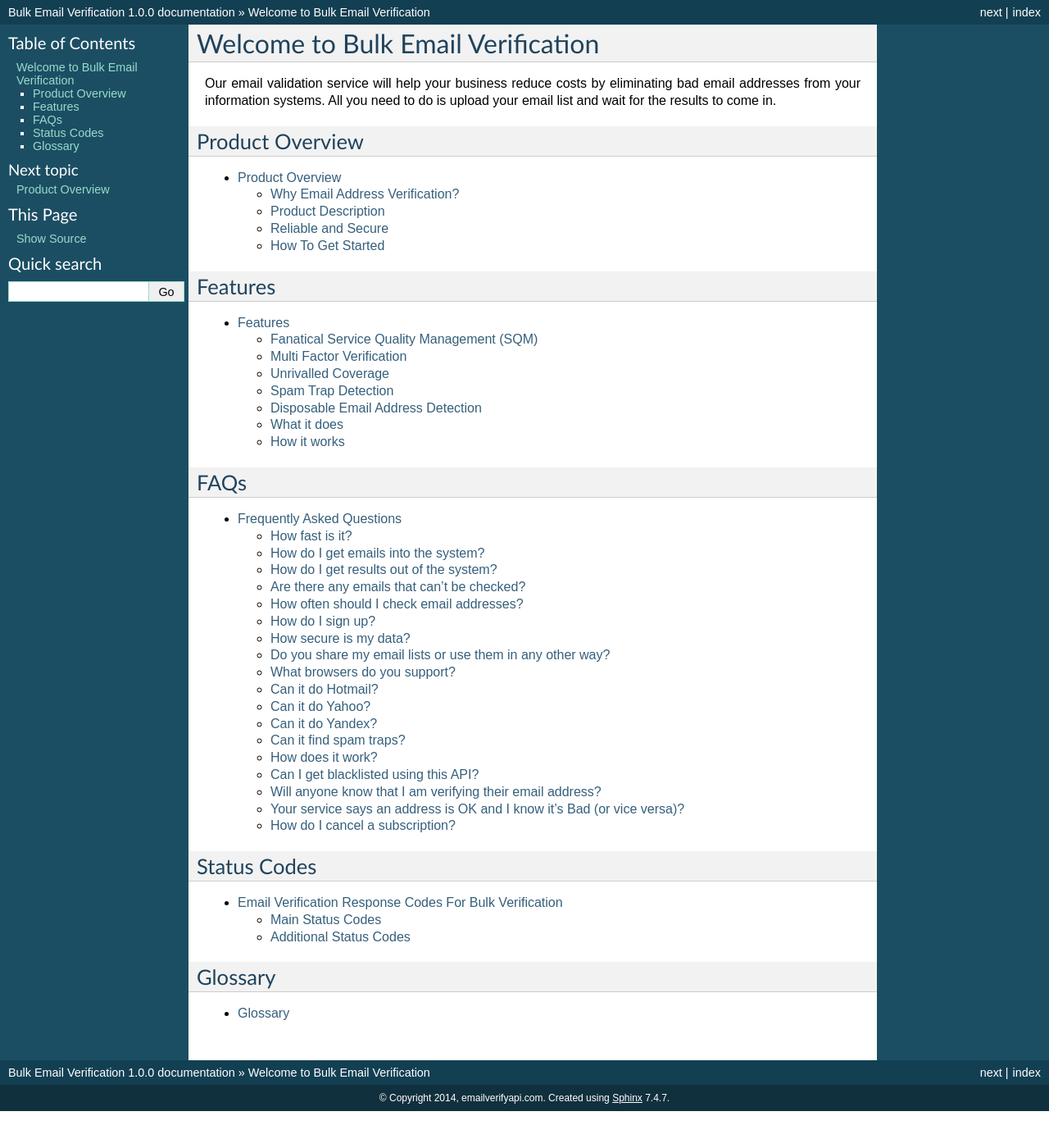
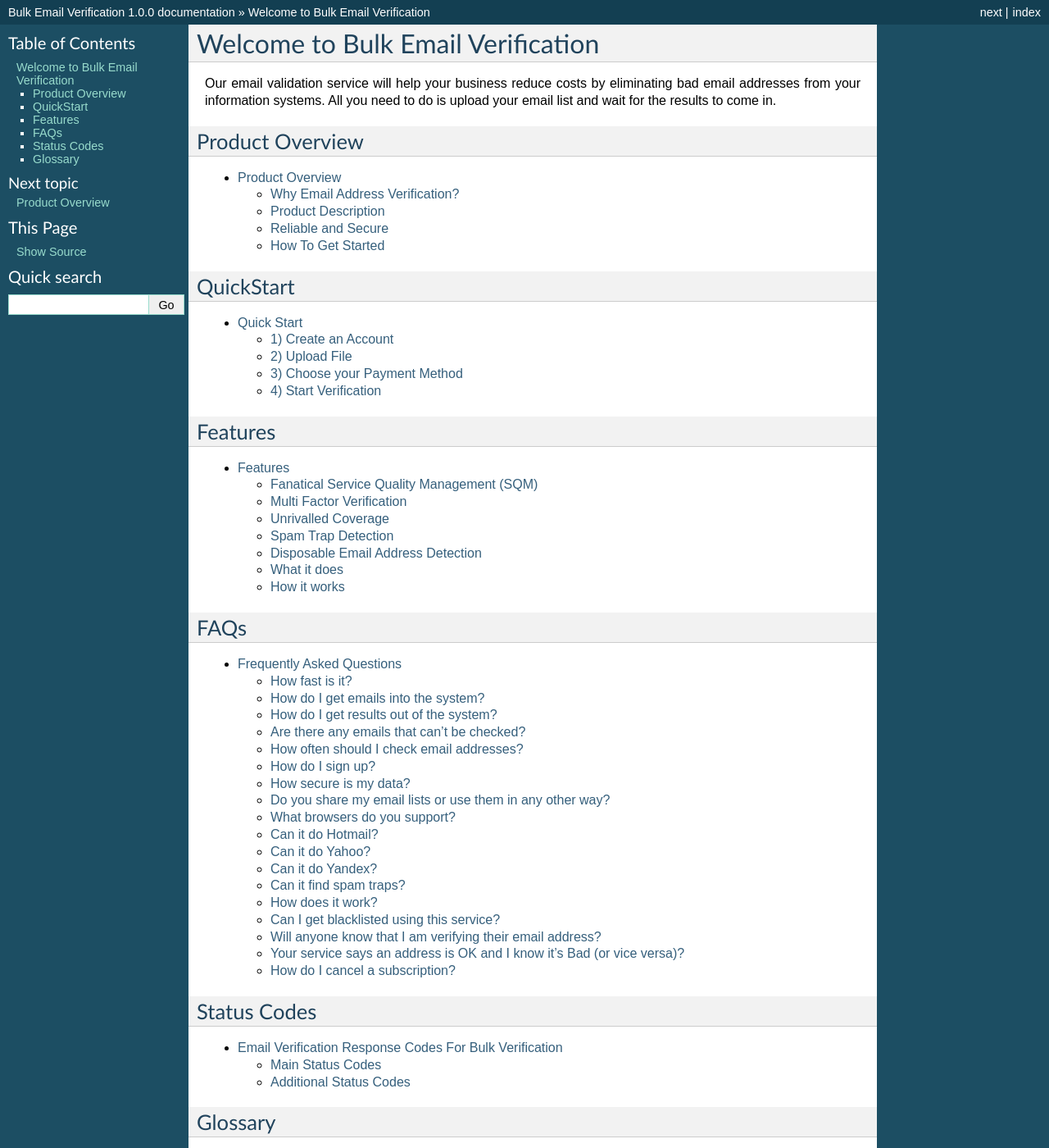
Before and after one commit to emailverifyapicom/docs-bulk, a Sphinx documentation site: the page built from docs/index.rst, in a window 1280 px wide and 1400 px high. Shown: the whole window at 82% size. Built offline with Sphinx 7.4.7, drawn with Linux system fonts in a browser that asks for light colours.

Commit message:
Added quickstart page and removed reference to API

```diff
--- a/docs/frequently-asked-questions.rst
+++ b/docs/frequently-asked-questions.rst
@@ -84,7 +84,7 @@
 
 `emailverifyapi.com`_'s strength in dealing with the \"hard bit\" of email verification comes from years of experience in doing email verification together with our complete ownership of our :term:`SMTP` verification software stack together with an extensive cloud based infrastructure. That's why `emailverifyapi.com`_ can do the \"hard bits\" best and offer outstanding coverage on the more difficult domains such as Yahoo and Hotmail.
 
-Can I get blacklisted using this API?
+Can I get blacklisted using this service?
 -------------------------------------
 No. It's `emailverifyapi.com`_ infrastructure that does the work.
 
@@ -105,7 +105,7 @@
 
 For example, say we take an email address of "this.seems.to.verify@hotmail.com" to send to. We are sending from a fictitious email address "my.sending.account@gmail.com".
 
-"this.seems.to.verify@hotmail.com" reports with status code of "OK" from the email verification :term:`API`. However, when you send an email to "this.seems.to.verify@hotmail.com", the email bounces.
+"this.seems.to.verify@hotmail.com" reports with status code of "OK" from the email verification service. However, when you send an email to "this.seems.to.verify@hotmail.com", the email bounces.
 Further inspection of the bounced email Non Delivery Report (NDR) headers show something like the following:
 
 ::
--- a/docs/index.rst
+++ b/docs/index.rst
@@ -8,6 +8,14 @@
 	:maxdepth: 2
 
 	product-overview
+
+QuickStart
+----------
+
+.. 	toctree::
+	:maxdepth: 2
+
+	quickstart
 
 Features
 --------
--- /dev/null
+++ b/docs/quickstart.rst
@@ -0,0 +1,26 @@
+Quick Start
+===========
+
+This quick start guide is designed to get you up and running as fast as possible.
+
+Please follow the steps below in sequence:
+
+1) Create an Account
+--------------------
+`Create an account <https://upload.emailverifyapi.com>`_ supplying your an email and password.
+
+2) Upload File
+--------------
+Navigate to the 'Upload a file' tab. You can drag and drop or manually point to the file.
+
+We currently accept .csv or .txt files.
+
+These can contain multiple data fields, not just email addresses. Our system will pick out the email address field automatically and preserve the rest of your data.
+
+3) Choose your Payment Method
+-----------------------------
+You can either pay as you go or subscribe to the service for a set number of verifications per day.
+
+4) Start Verification
+---------------------
+Bulk lists can take up to 24 hours to verify.
```
